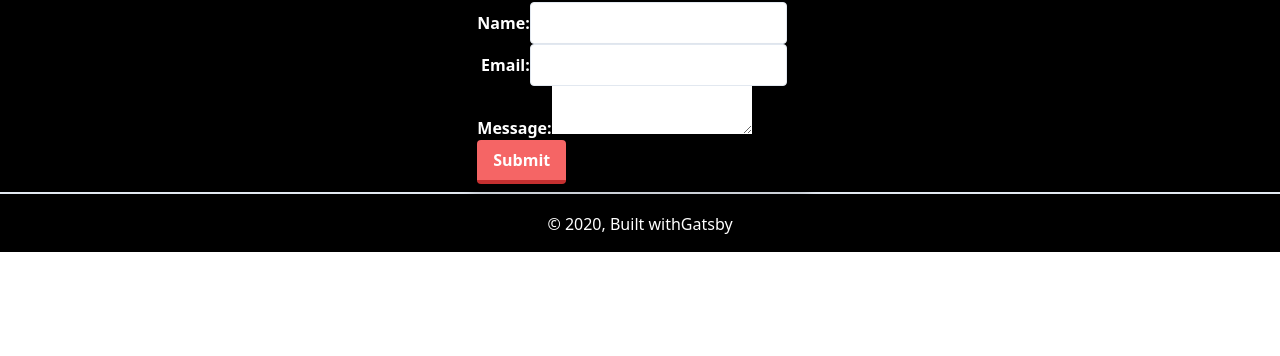
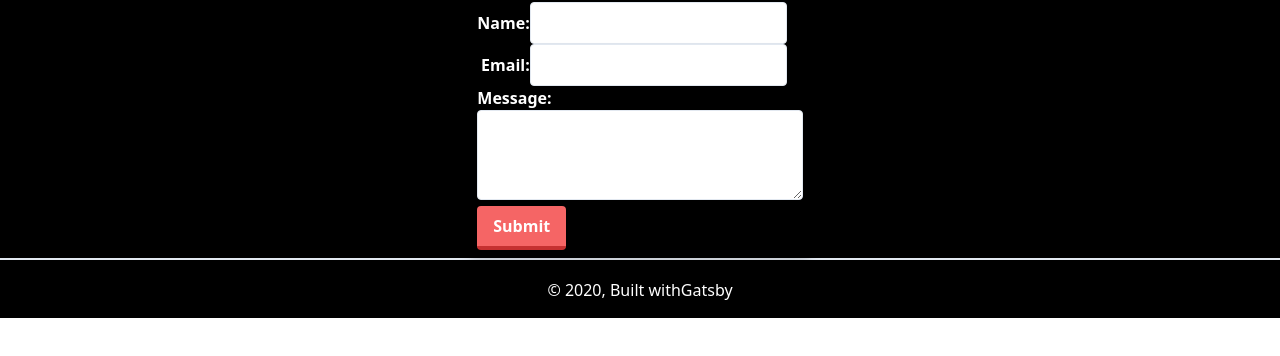
Before and after one commit to DangerDan88/OfficalPortfolio, a Gatsby site: page /contact in a window 1280 px wide. Shown: the part 156-512 px from the top of the page. Built offline with nearby package versions, Linux system fonts and the light colour scheme; Gatsby itself is replaced by a stand-in of ours.

Commit message:
third times the charm for this form

```diff
--- a/src/pages/contact.js
+++ b/src/pages/contact.js
@@ -35,10 +35,12 @@ const Contact = () => (
         <div className="flex-wrap rounded-full">
           <label className="text-white font-bold md:text-right mb-1 md:mb-0">
             Message:
-            <textarea>
+            <textarea
               className="w-full shadow appearance-none border rounded py-5 px-5
-              text-grey-darker row-span-10" type="text" name="message"
-            </textarea>
+              text-grey-darker row-span-10"
+              type="text"
+              name="message"
+            ></textarea>
           </label>
         </div>
         <button
```
